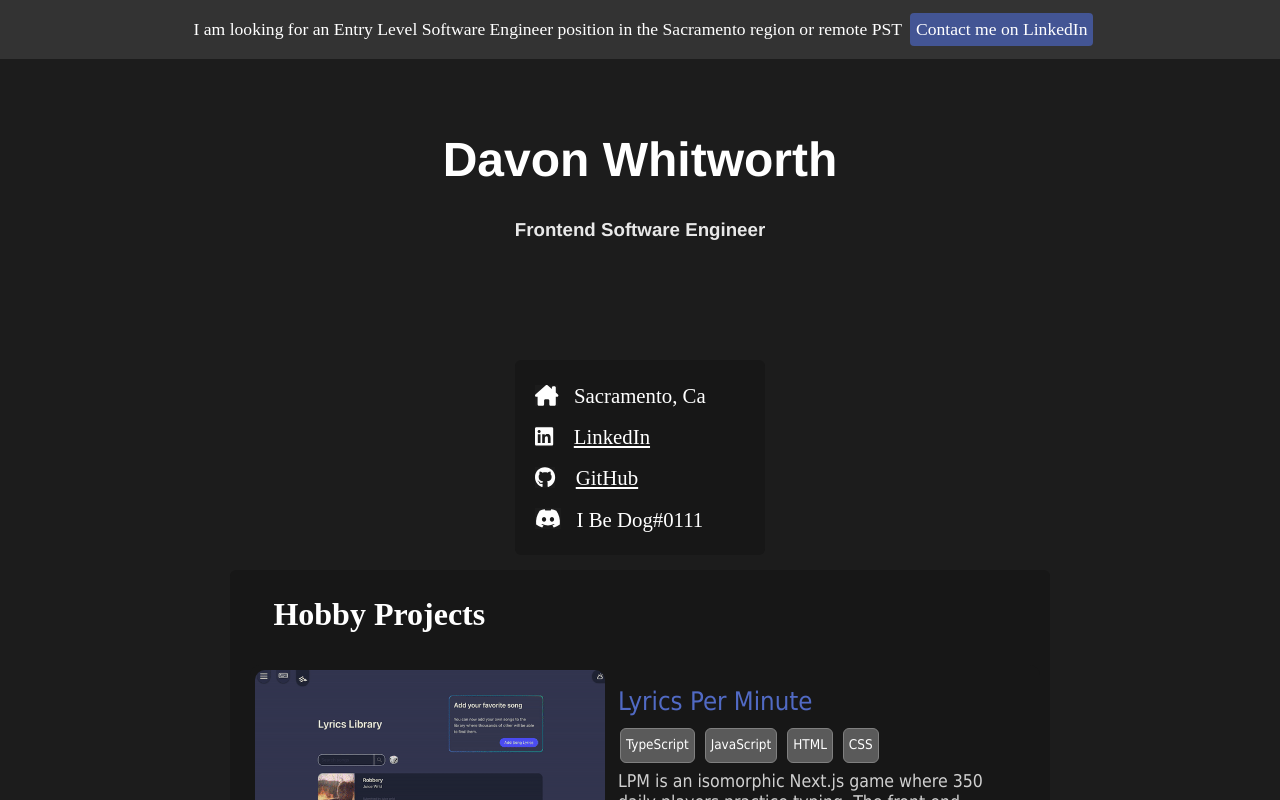
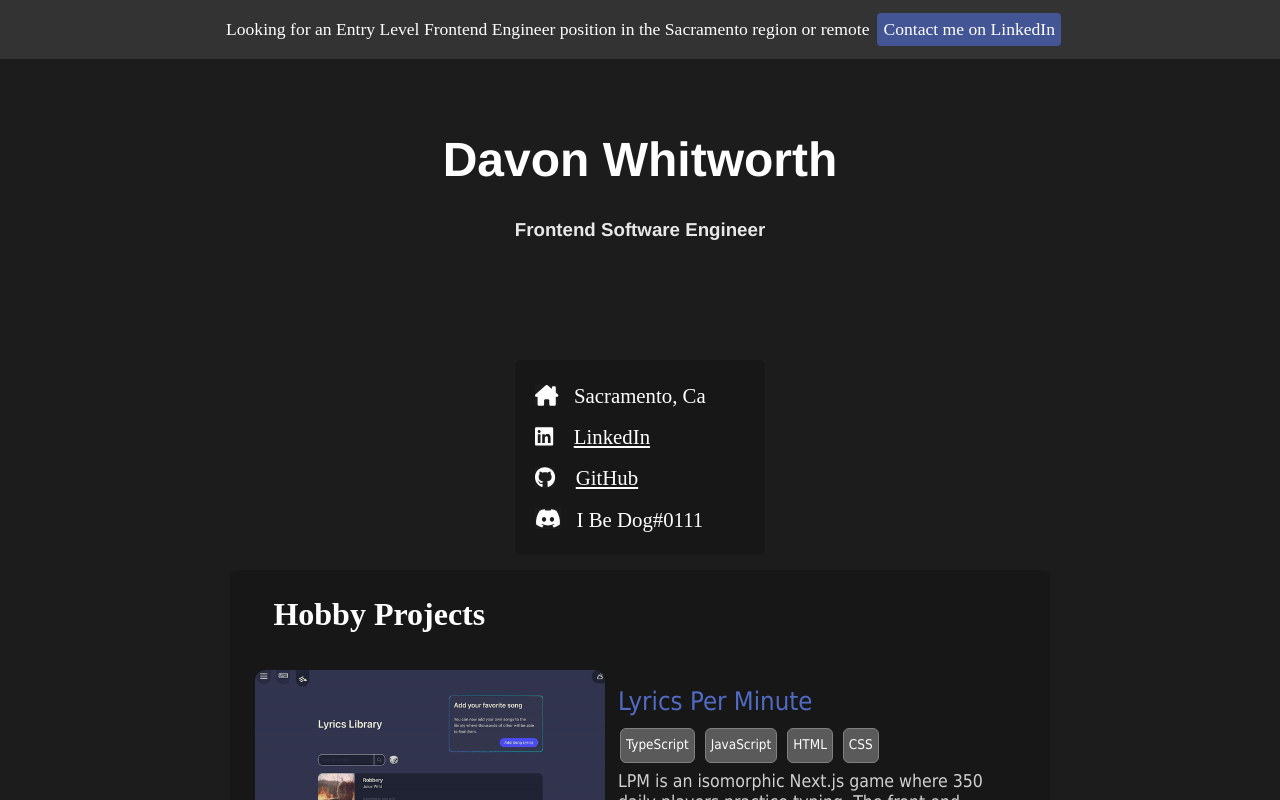
Before and after one commit to DavonWhitworth/davon-whitworth, a React (Create React App) app: page / in a window 1280 px wide. Shown: the top 800 px of the page. Built offline with nearby package versions, Linux system fonts and the light colour scheme.

Commit message:
Update headbanner.js (#13)

```diff
--- a/src/components/headbanner.js
+++ b/src/components/headbanner.js
@@ -40,8 +40,8 @@ const Headbanner = () => {
   return (
     <Banner>
       <Bannertext>
-        I am looking for an Entry Level Software Engineer position in the Sacramento
-        region or remote PST
+        Looking for an Entry Level Frontend Engineer position in the Sacramento
+        region or remote
         <LinkedInbutton
           target="_blank"
           href="https://www.linkedin.com/in/davon-whitworth-317b301a9/"
```
